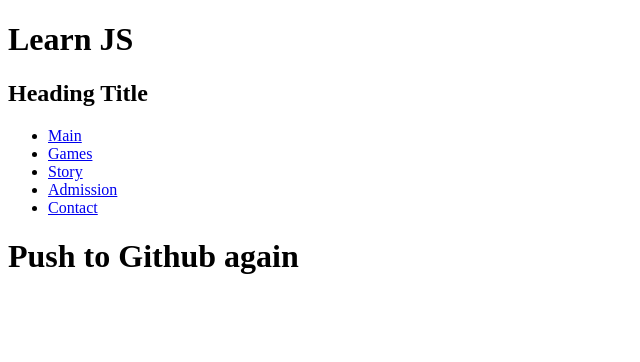
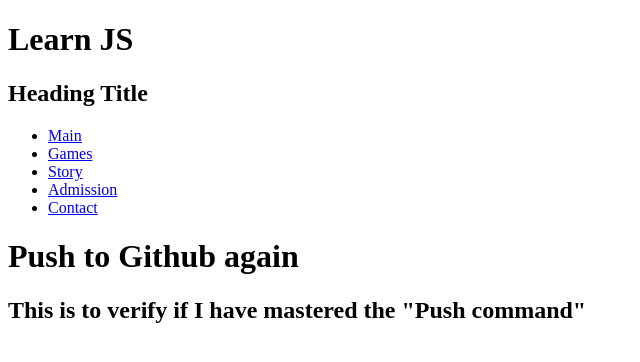
Before and after one commit to AyodejiSebanjo/gitandithubclass, a plain HTML site: page index.html in a window 1280 px wide. Shown: the whole page, without its empty margins (0-640 px from the left). Drawn offline with Linux system fonts and the light colour scheme.

Commit message:
added card heading section

```diff
--- a/index.html
+++ b/index.html
@@ -33,6 +33,11 @@
         <h1>Push to Github again</h1>
     </div>
 
+
+    <div class="card-heading">
+        <h2>This is to verify if I have mastered the "Push command"</h2>
+    </div>
+
 </body>
 
 <script src="script.js"></script>
```
